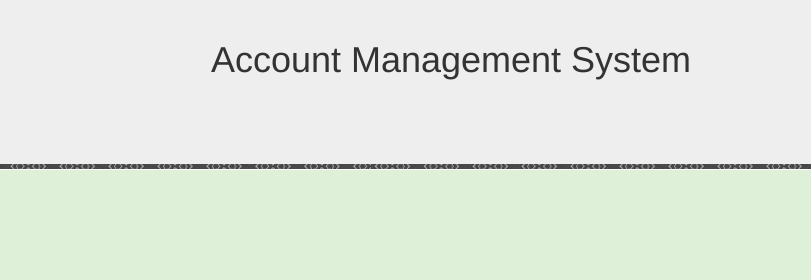
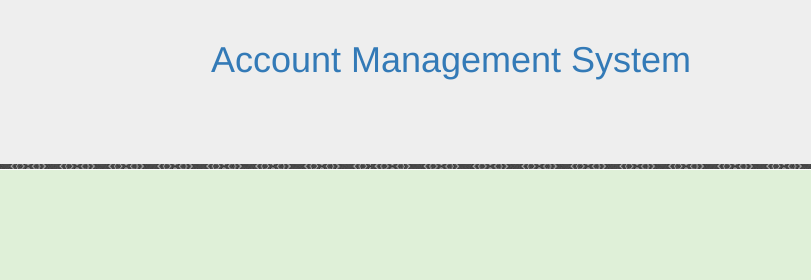
Before and after one commit to SmilingBytes/Simple_Account_Management, a plain HTML site: page index.html in a window 1280 px wide. Shown: the top 280 px of the page, 189-1000 px from the left. Drawn offline with Linux system fonts and the light colour scheme; files whose address does not match are found by name.

Commit message:
Update Index.html

```diff
--- a/index.html
+++ b/index.html
@@ -45,7 +45,7 @@
 			</div>
 			<div class="col-md-6">
 				<div class="page-header">
-					<h1 class="text-center">Account Management System</h1>
+					<h1 class="text-center text-primary">Account Management System</h1>
 				</div>
 			</div>
 			<div class="col-md-3">
```
